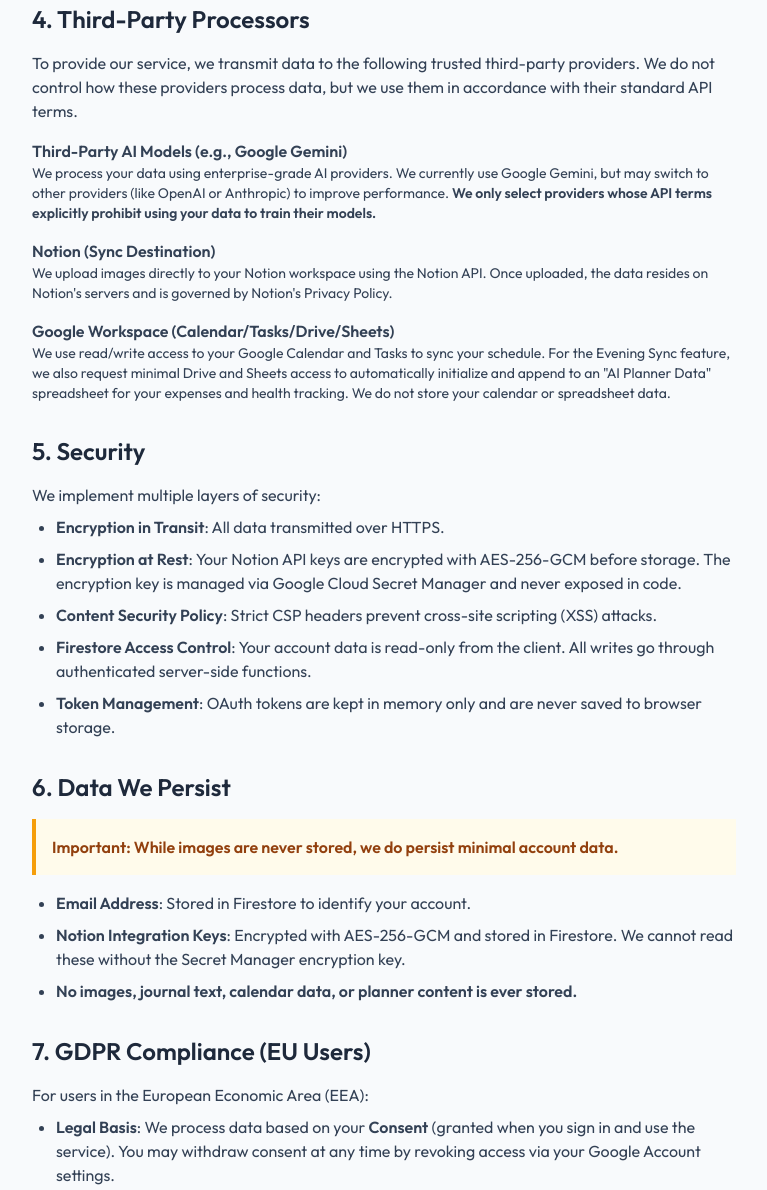
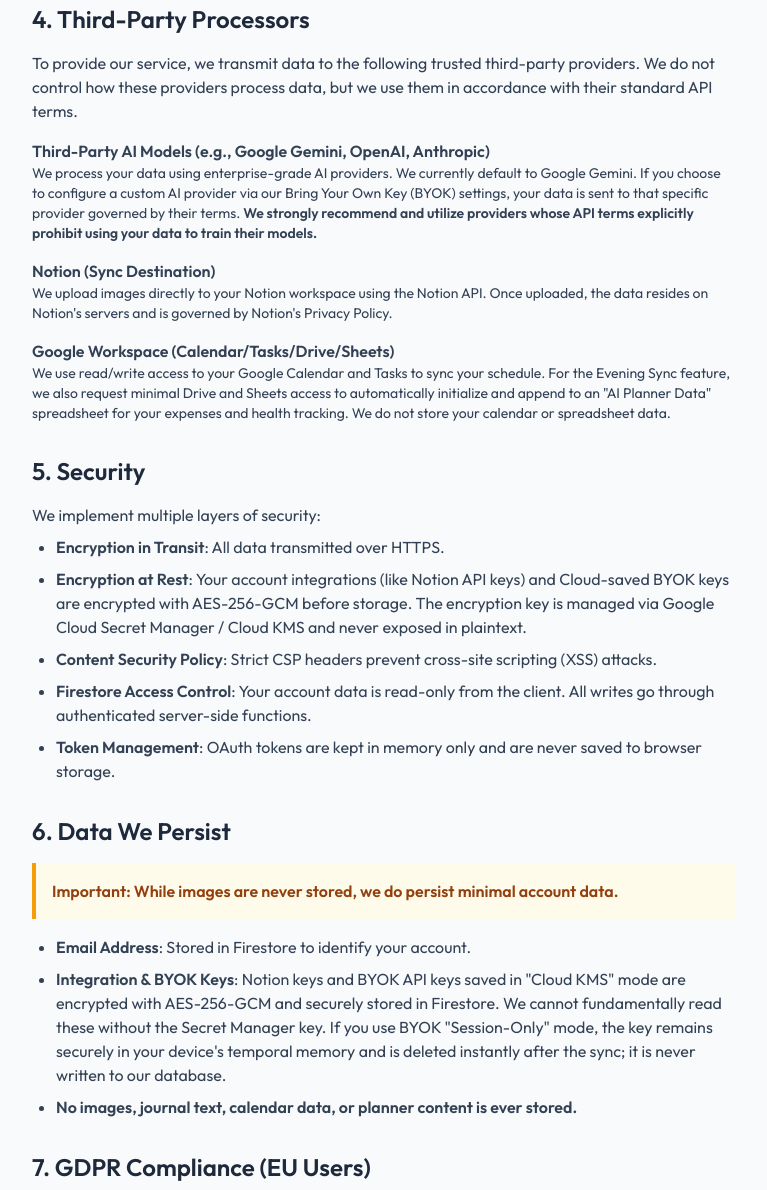
Before and after one commit to shoubhiksaha/AI-PLANNER, a website: page public/privacy.html in a window 1280 px wide. Shown: the part 973-2163 px from the top of the page, without its empty margins (256-1023 px from the left). Drawn offline with Linux system fonts and the light colour scheme.

Commit message:
Update privacy policy to explicitly cover BYOK usage and storage modes

```diff
--- a/public/privacy.html
+++ b/public/privacy.html
@@ -65,11 +65,10 @@
 
         <div class="space-y-4">
             <div>
-                <h4 class="font-bold">Third-Party AI Models (e.g., Google Gemini)</h4>
-                <p class="text-sm">We process your data using enterprise-grade AI providers. We currently use Google
-                    Gemini, but may switch to other providers (like OpenAI or Anthropic) to improve performance.
-                    <strong>We only select providers whose API terms explicitly prohibit using your data to train their
-                        models.</strong>
+                <h4 class="font-bold">Third-Party AI Models (e.g., Google Gemini, OpenAI, Anthropic)</h4>
+                <p class="text-sm">We process your data using enterprise-grade AI providers. We currently default to Google
+                    Gemini. If you choose to configure a custom AI provider via our Bring Your Own Key (BYOK) settings, your data is sent to that specific provider governed by their terms.
+                    <strong>We strongly recommend and utilize providers whose API terms explicitly prohibit using your data to train their models.</strong>
                 </p>
             </div>
             <div>
@@ -89,8 +88,8 @@
         <p class="mb-2">We implement multiple layers of security:</p>
         <ul class="list-disc pl-6 space-y-2">
             <li><strong>Encryption in Transit</strong>: All data transmitted over HTTPS.</li>
-            <li><strong>Encryption at Rest</strong>: Your Notion API keys are encrypted with AES-256-GCM before storage.
-                The encryption key is managed via Google Cloud Secret Manager and never exposed in code.</li>
+            <li><strong>Encryption at Rest</strong>: Your account integrations (like Notion API keys) and Cloud-saved BYOK keys are encrypted with AES-256-GCM before storage.
+                The encryption key is managed via Google Cloud Secret Manager / Cloud KMS and never exposed in plaintext.</li>
             <li><strong>Content Security Policy</strong>: Strict CSP headers prevent cross-site scripting (XSS) attacks.
             </li>
             <li><strong>Firestore Access Control</strong>: Your account data is read-only from the client. All writes go
@@ -108,8 +107,7 @@
         </div>
         <ul class="list-disc pl-6 space-y-2">
             <li><strong>Email Address</strong>: Stored in Firestore to identify your account.</li>
-            <li><strong>Notion Integration Keys</strong>: Encrypted with AES-256-GCM and stored in Firestore. We cannot
-                read these without the Secret Manager encryption key.</li>
+            <li><strong>Integration & BYOK Keys</strong>: Notion keys and BYOK API keys saved in "Cloud KMS" mode are encrypted with AES-256-GCM and securely stored in Firestore. We cannot fundamentally read these without the Secret Manager key. If you use BYOK "Session-Only" mode, the key remains securely in your device's temporal memory and is deleted instantly after the sync; it is never written to our database.</li>
             <li><strong>No images, journal text, calendar data, or planner content is ever stored.</strong></li>
         </ul>
     </section>
```
